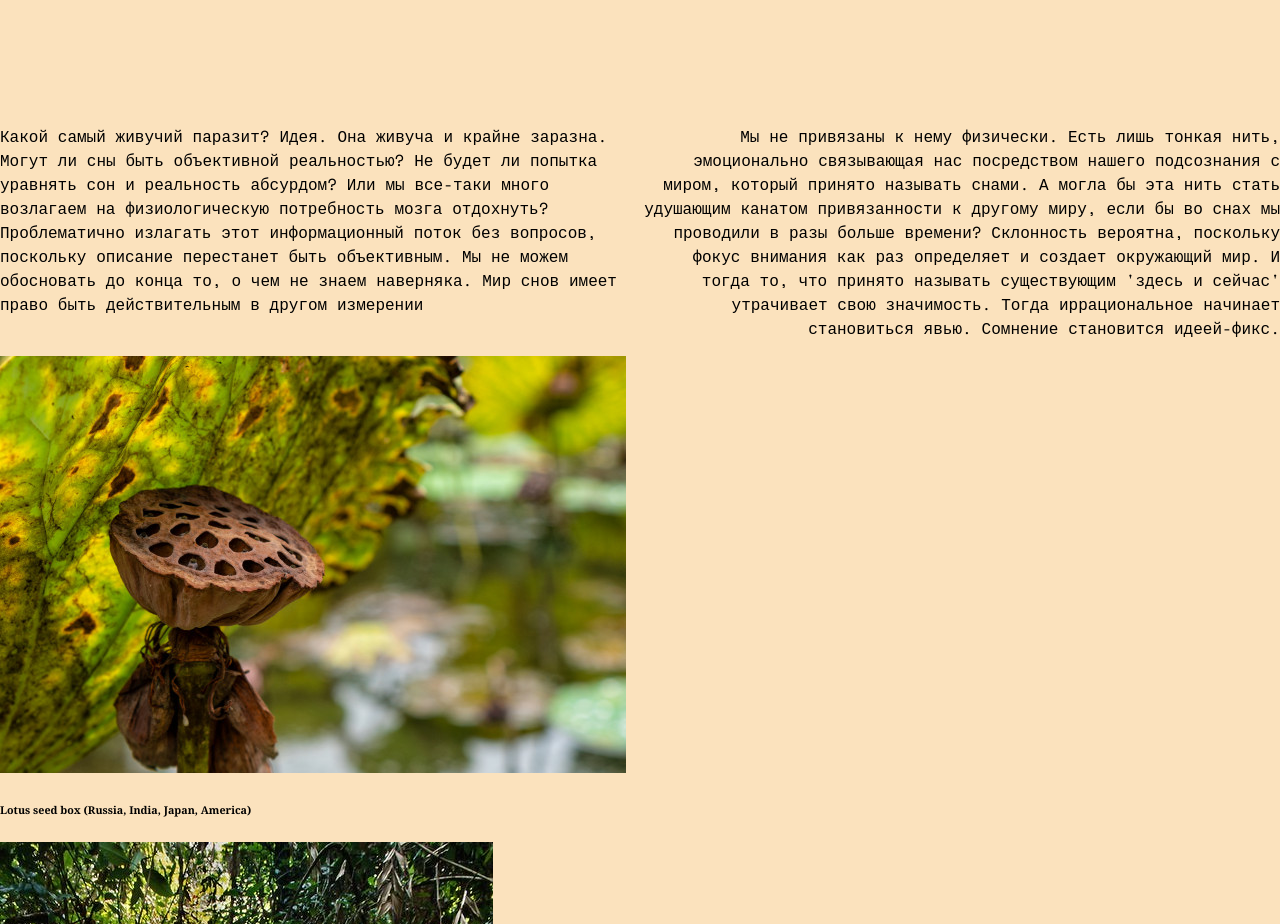
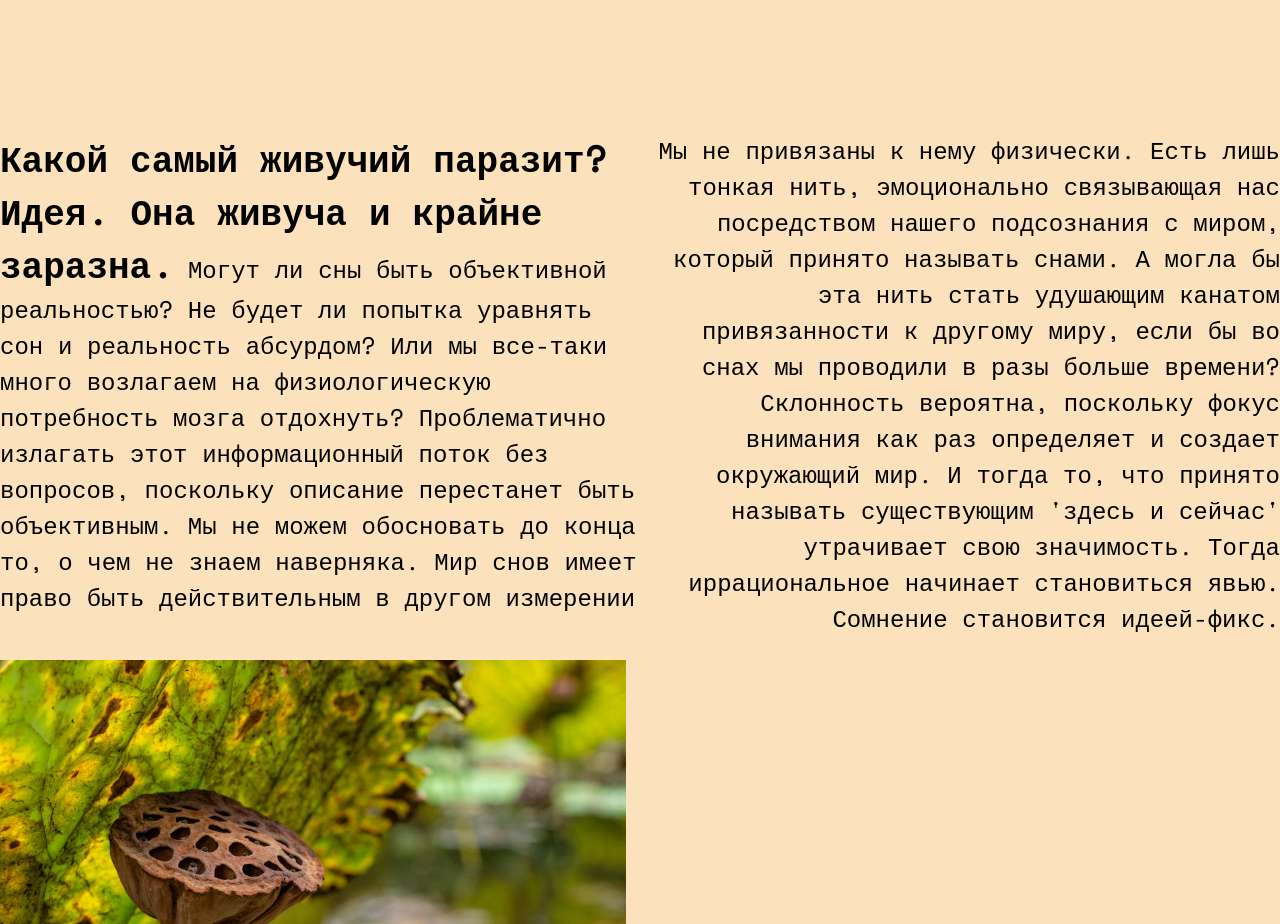
Before and after one commit to annAPhilippova/neoregelis, a plain HTML site: page index.html in a window 1280 px wide. Shown: the part 3380-4304 px from the top of the page. Drawn offline with nearby package versions, Linux system fonts and the light colour scheme; a web font is replaced by a local one.

Commit message:
change size

```diff
--- a/index.html
+++ b/index.html
@@ -105,13 +105,19 @@
 
         </h3>
 
-            <p class="leftstr">Какой самый живучий паразит? Идея. Она живуча и крайне заразна.
+            <p class="leftstr", style= "font-size: 24px">
+
+                <b style="font-size: 36px;">
+                Какой самый живучий паразит? Идея. Она живуча и крайне заразна.</b>
+
                 Могут ли сны быть объективной реальностью?
                 Не будет ли попытка уравнять сон и реальность абсурдом?
                 Или мы все-таки много возлагаем на физиологическую потребность мозга отдохнуть?
-                Проблематично излагать этот информационный поток без вопросов, поскольку описание перестанет быть объективным. Мы не можем обосновать до конца то, о чем не знаем наверняка. Мир снов имеет право быть действительным в другом измерении</p>
+                Проблематично излагать этот информационный поток без вопросов, поскольку описание перестанет быть объективным. Мы не можем обосновать до конца то, о чем не знаем наверняка. Мир снов имеет право быть действительным в другом измерении
+            </p>
 
-            <p class="rightstr">Мы не привязаны к нему физически. Есть лишь тонкая нить, эмоционально связывающая нас посредством нашего подсознания с миром, который принято называть снами. А могла бы эта нить стать удушающим канатом привязанности к другому миру, если бы во снах мы проводили в разы больше времени? Склонность вероятна, поскольку фокус внимания как раз определяет и создает окружающий мир. И тогда то, что принято называть существующим 'здесь и сейчас' утрачивает свою значимость. Тогда иррациональное начинает становиться явью. Сомнение становится идеей-фикс.</p>
+            <p class="rightstr", style="font-size: 24px">
+                Мы не привязаны к нему физически. Есть лишь тонкая нить, эмоционально связывающая нас посредством нашего подсознания с миром, который принято называть снами. А могла бы эта нить стать удушающим канатом привязанности к другому миру, если бы во снах мы проводили в разы больше времени? Склонность вероятна, поскольку фокус внимания как раз определяет и создает окружающий мир. И тогда то, что принято называть существующим 'здесь и сейчас' утрачивает свою значимость. Тогда иррациональное начинает становиться явью. Сомнение становится идеей-фикс.</p>
 
 
 <img src="assets/lot.jpg" alt="">
```
